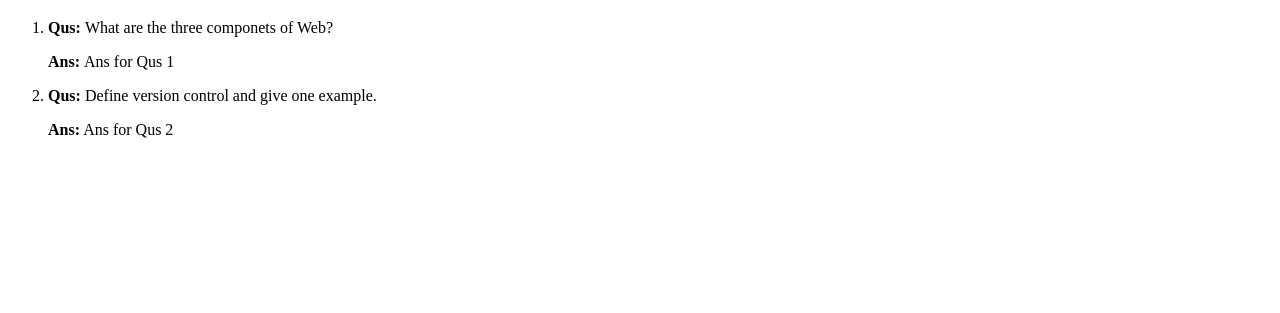
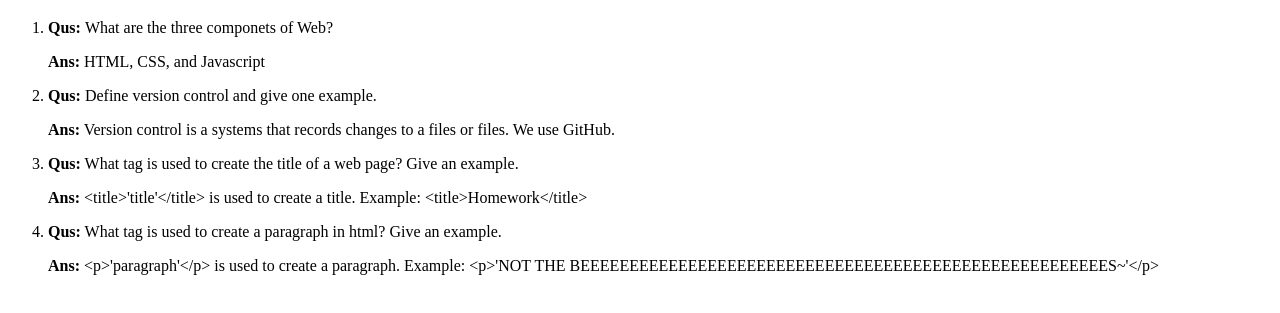
Before and after one commit to chan0416/chan0416.github.io, a plain HTML site: page lib2024/qa/index.html in a window 1280 px wide. Shown: the part 61-374 px from the top of the page. Drawn offline with Linux system fonts and the light colour scheme.

Commit message:
qa week 2

```diff
--- a/lib2024/qa/index.html
+++ b/lib2024/qa/index.html
@@ -16,7 +16,7 @@
 			</p>
 			<p>
 				<strong>Ans: </strong>
-				Ans for Qus 1
+				HTML, CSS, and Javascript
 		</p></li>
 		<!-- Qus 2 -->
 		<li>
@@ -26,7 +26,27 @@
 			</p>
 			<p>
 				<strong>Ans:</strong>
-				Ans for Qus 2
+				Version control is a systems that records changes to a files or files. We use GitHub.
+			</p>
+		</li>
+			<li>
+			<p>
+				<strong>Qus:</strong>
+				What tag is used to create the title of a web page? Give an example.
+			</p>
+			<p>
+				<strong>Ans:</strong>
+				&lt;title&gt;'title'&lt;/title&gt; is used to create a title. Example: &lt;title&gt;Homework&lt;/title&gt;
+			</p>
+		</li>
+			<li>
+			<p>
+				<strong>Qus:</strong>
+				What tag is used to create a paragraph in html? Give an example.
+			</p>
+			<p>
+				<strong>Ans:</strong>
+				&lt;p&gt;'paragraph'&lt;/p&gt; is used to create a paragraph. Example: &lt;p&gt;'NOT THE BEEEEEEEEEEEEEEEEEEEEEEEEEEEEEEEEEEEEEEEEEEEEEEEEEEEEEES~'&lt;/p&gt;
 			</p>
 		</li>
   </ol>
```
